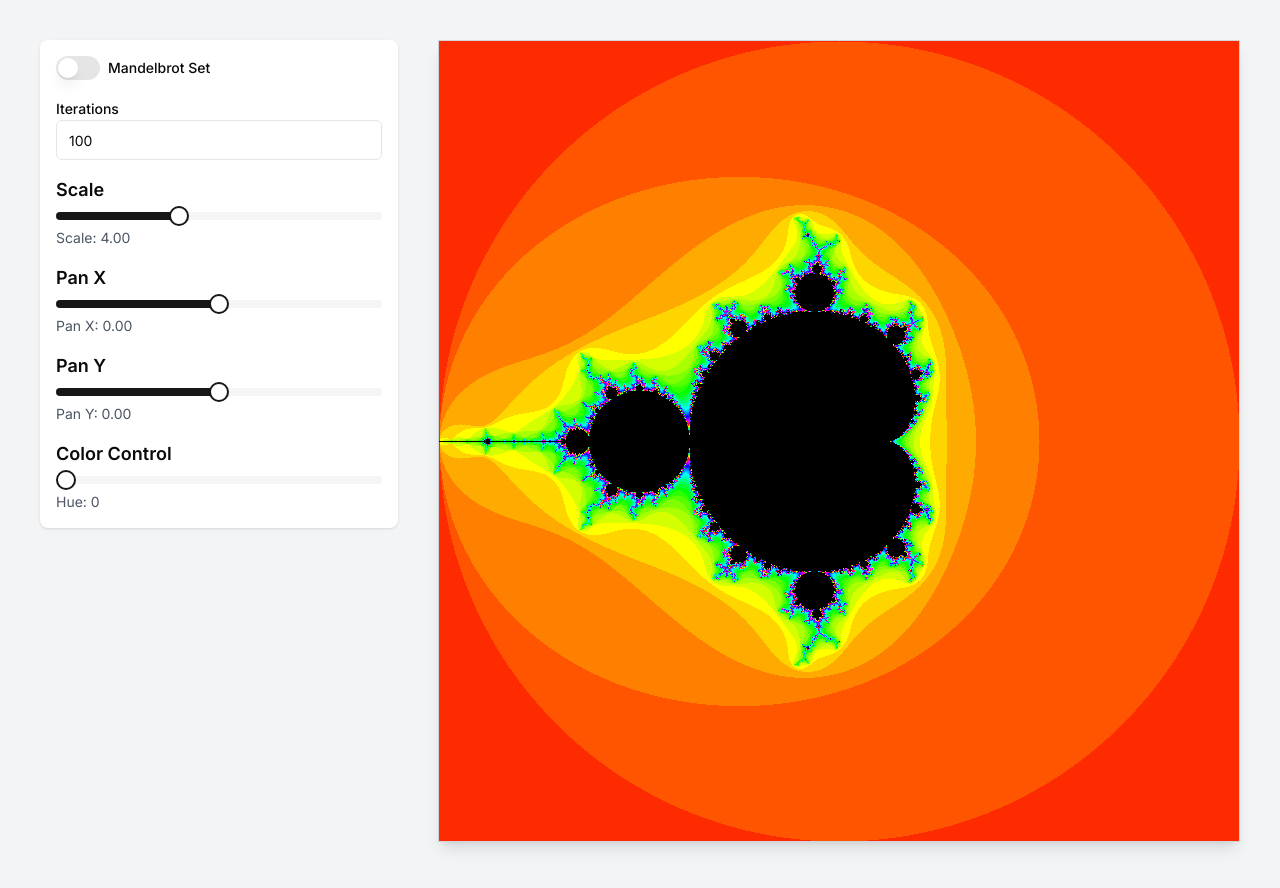
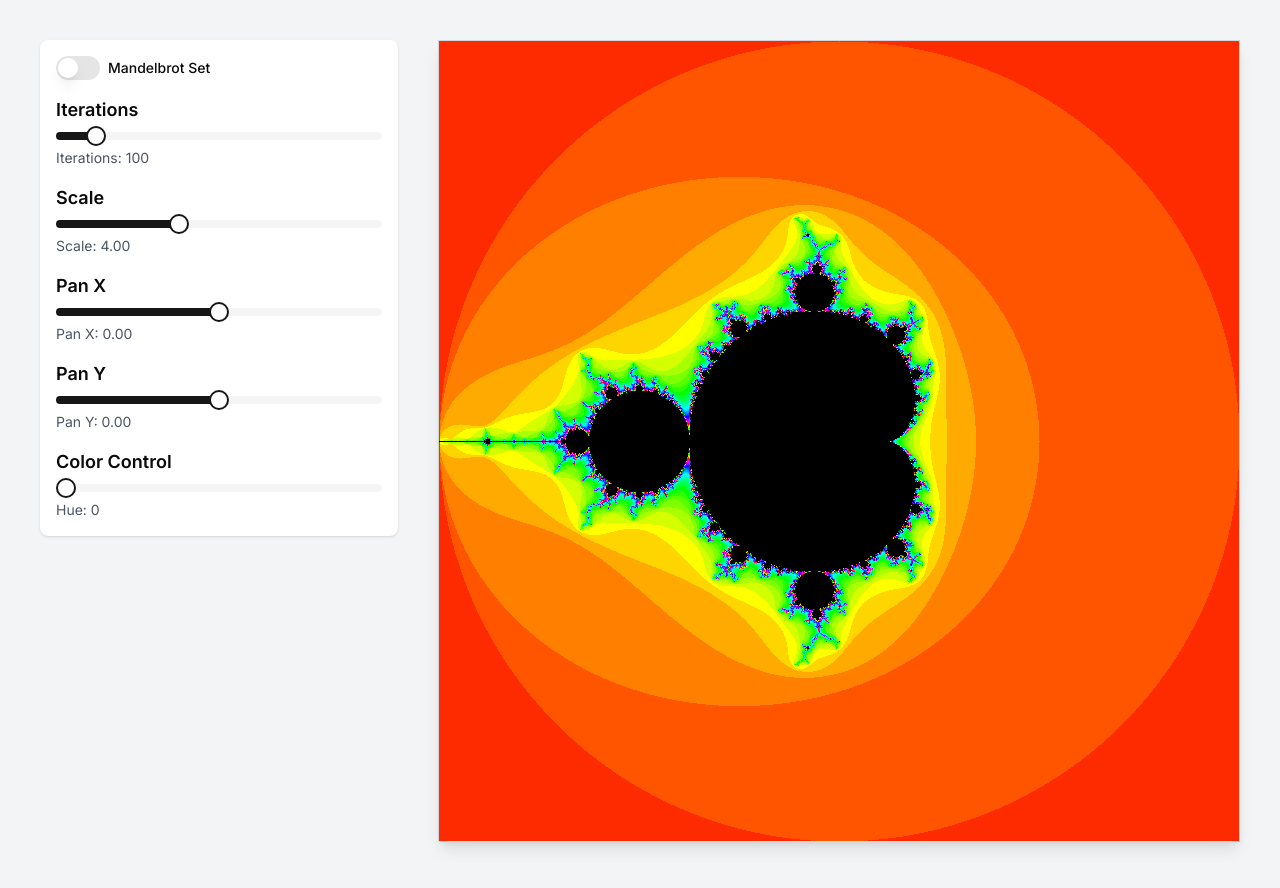
Before and after one commit to oquis/fractals2, a Next.js app: page / in a window 1280 px wide. Shown: the top 888 px of the page. Built offline with nearby package versions, Linux system fonts and the light colour scheme.

Commit message:
AI: Make the iterations input a slider

```diff
--- a/components/FractalGenerator.tsx
+++ b/components/FractalGenerator.tsx
@@ -96,17 +96,20 @@ export default function FractalGenerator() {
           </Label>
         </div>
         <div>
-          <Label htmlFor="iterations">Iterations</Label>
-          <Input
-            id="iterations"
-            type="number"
-            value={iterations}
-            onChange={(e) =>
-              setIterations(Math.max(1, parseInt(e.target.value) || 1))
+          <h2 className="text-lg font-semibold mb-2">Iterations</h2>
+          <Slider
+            value={[iterations]}
+            onValueChange={([value]) =>
+              setIterations(Math.max(1, Math.round(value)))
             }
-            min="1"
+            min={1}
+            max={1000}
+            step={1}
             className="w-full"
           />
+          <div className="text-sm text-gray-600 mt-2">
+            Iterations: {iterations}
+          </div>
         </div>
         <div>
           <h2 className="text-lg font-semibold mb-2">Scale</h2>
```
